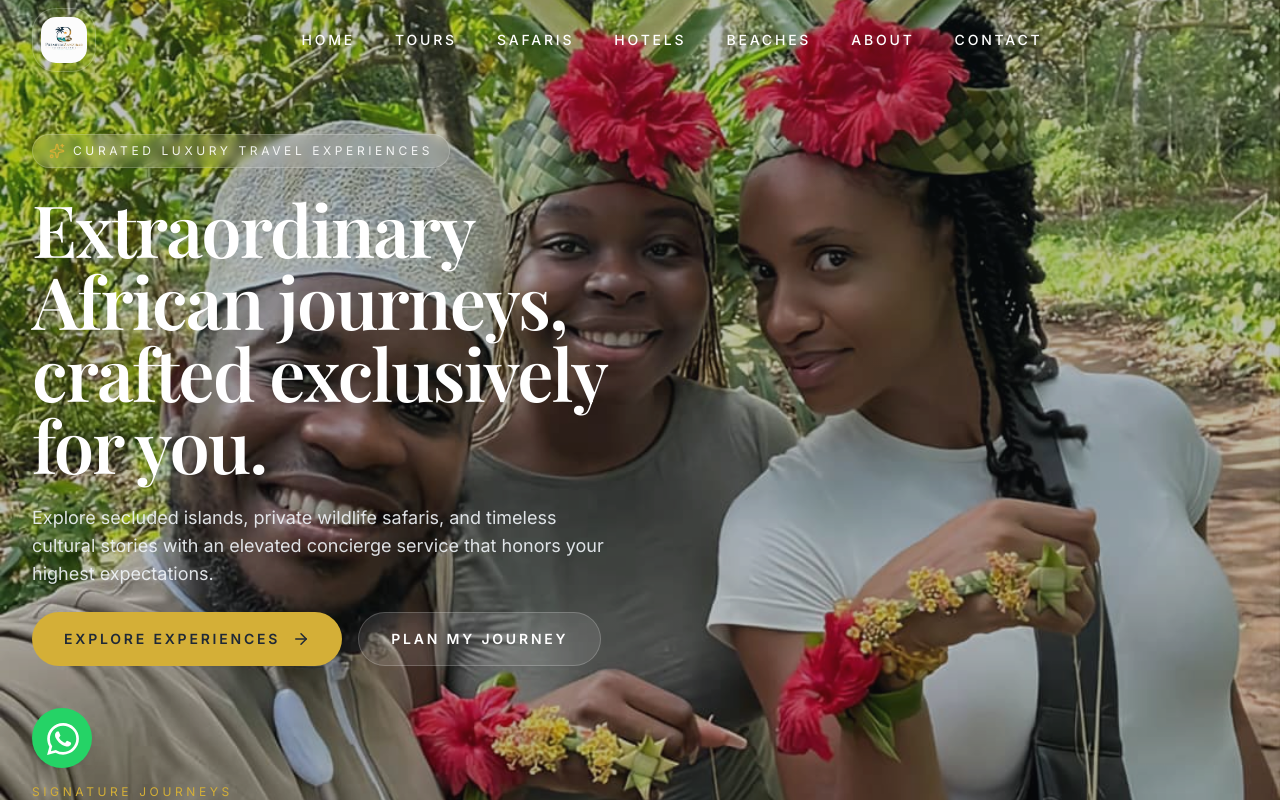
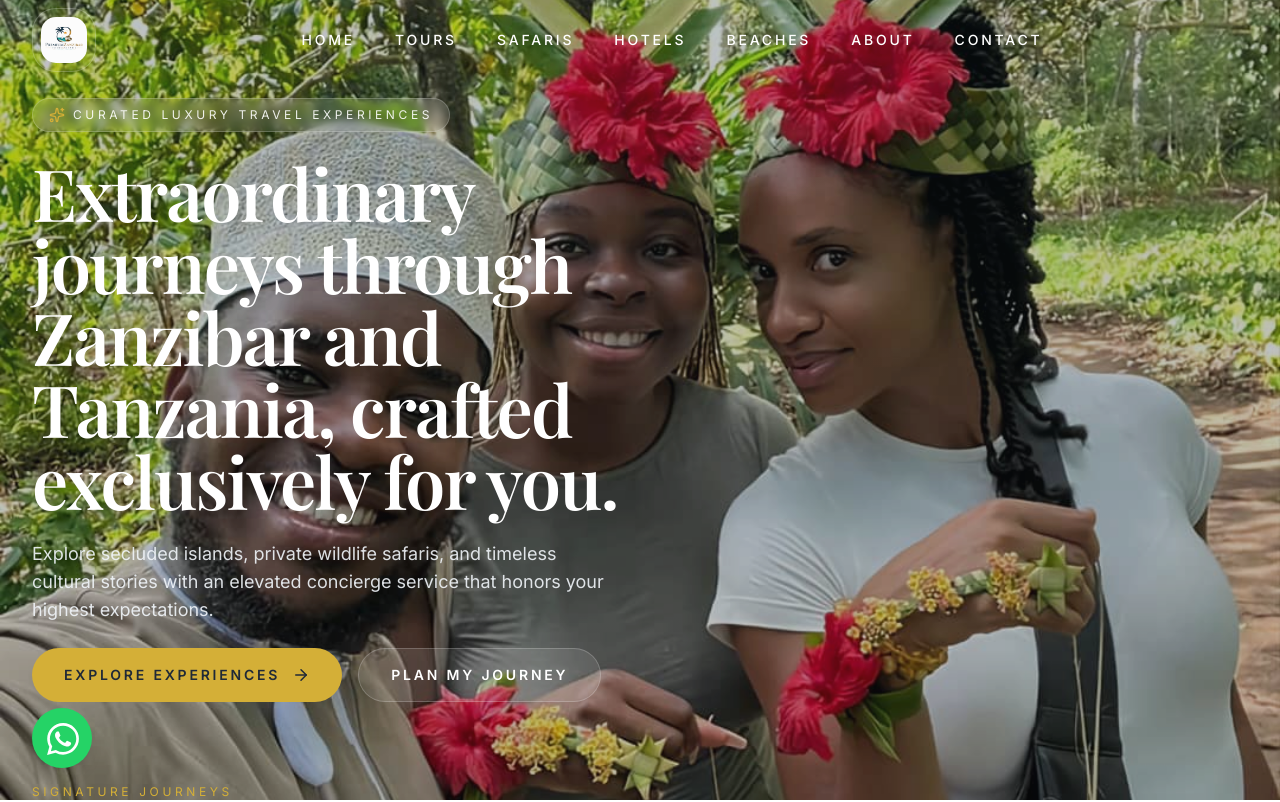
Before and after one commit to AbdulswamadJumanneHassan/Premium-Zanzibar-Tours---Safaris, a React (Vite) app: page / in a window 1280 px wide. Shown: the top 802 px of the page. Built offline with nearby package versions, Linux system fonts and the light colour scheme.

Commit message:
feat: update homepage hero tagline for Zanzibar and Tanzania

```diff
--- a/src/components/hero/Hero.jsx
+++ b/src/components/hero/Hero.jsx
@@ -21,7 +21,7 @@ export default function Hero() {
             Curated luxury travel experiences
           </span>
           <h1 className="text-5xl font-serif font-semibold leading-tight tracking-tight md:text-6xl lg:text-7xl">
-            Extraordinary African journeys, crafted exclusively for you.
+            Extraordinary journeys through Zanzibar and Tanzania, crafted exclusively for you.
           </h1>
           <p className="max-w-xl text-base leading-8 text-slate-100/90 sm:text-lg">
             Explore secluded islands, private wildlife safaris, and timeless cultural stories with an elevated concierge service that honors your highest expectations.
```
